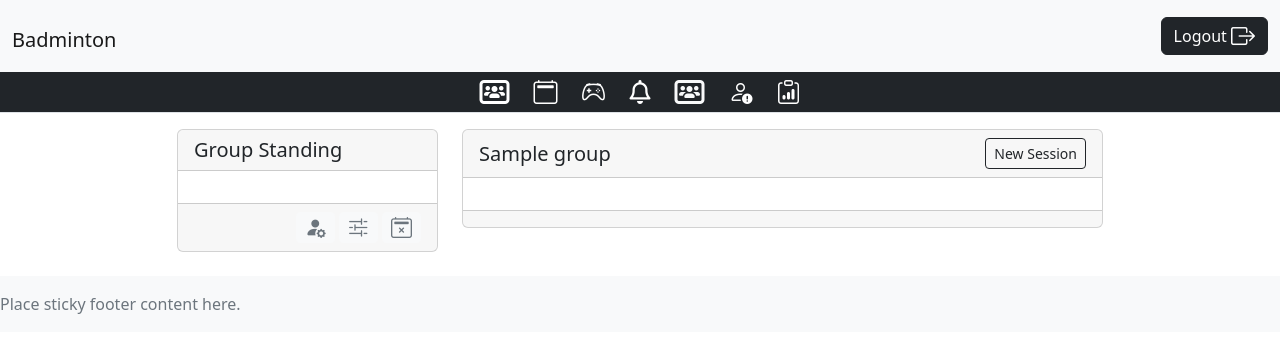
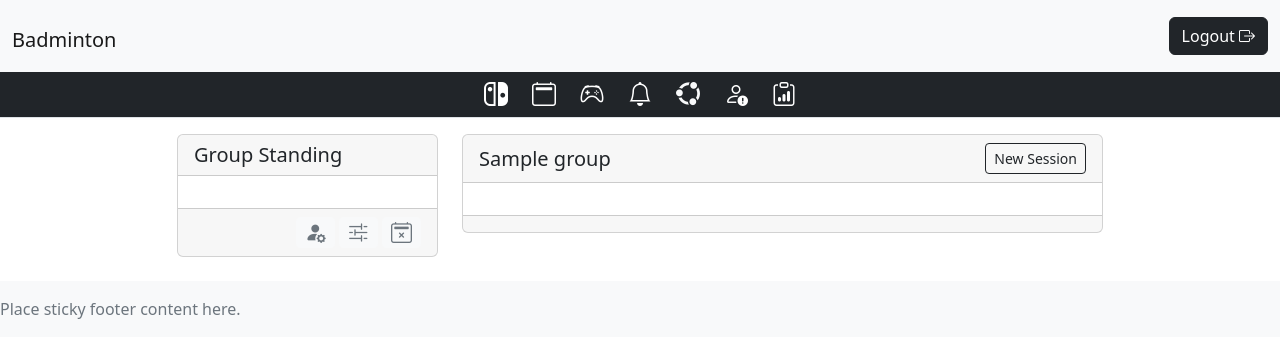
Before and after one commit to Hussain-Naik/PP4-MyGameStats, a Django app: page /events/groups/1/ in a window 1280 px wide. Shown: the top 358 px of the page. Run offline with Django 4.2, Linux system fonts and the light colour scheme; a user stored in the database is signed in; tables that the repository leaves empty hold one stand-in row (values such as "Sample post"); data that the repository does not hold is empty; some libraries are stand-ins or nearby versions.

Commit message:
Fix replace fontawesome icons to bootstrap icons

```diff
--- a/templates/navbar.html
+++ b/templates/navbar.html
@@ -15,11 +15,11 @@
             {% endif %}
             {% if request.user.is_authenticated %}
             <a href="{% url 'account_logout' %}" class="btn btn-dark btn-md">
-                Logout <i class="bi bi-box-arrow-right fa-xl"></i>
+                Logout <i class="bi bi-box-arrow-right h6"></i>
             </a>
             {% else %}
             <a class="btn btn-dark btn-md" href="{% url 'account_login' %}">
-                Login <i class="bi bi-box-arrow-in-right fa-xl"></i>
+                Login <i class="bi bi-box-arrow-in-right h6"></i>
             </a>
             {% endif %}
             </div>
@@ -32,33 +32,33 @@
         <div class="container-fluid">
             <ul class="navbar-nav d-flex flex-row mx-auto gap-3">
                 <li class="nav-item me-3 me-lg-0" >
-                    <a class="nav-link mx-1 text-white" href="{% url 'groups' %}" data-bs-toggle="tooltip" data-bs-title="Default tooltip"><i class="fa-solid fa-users-rectangle fa-xl"></i></a>
+                    <a class="nav-link mx-1 text-white" href="{% url 'groups' %}" data-bs-toggle="tooltip" data-bs-title="Default tooltip"><i class="bi bi-nintendo-switch h4"></i></a>
                 </li>
                 <li class="nav-item me-3 me-lg-0">
                     {% if '/events/session/' in request.path %}
-                    <a class="nav-link mx-1 text-white" href="{% url 'group_detail' detail_object.get_group_id %}"><i class="bi bi-calendar2 fa-xl"></i></a>
+                    <a class="nav-link mx-1 text-white" href="{% url 'group_detail' detail_object.get_group_id %}"><i class="bi bi-calendar2 h4"></i></a>
                     {% else %}
-                    <a class="nav-link mx-1 text-white" href="{% url 'groups' %}"><i class="bi bi-calendar2 fa-xl"></i></a>
+                    <a class="nav-link mx-1 text-white" href="{% url 'groups' %}"><i class="bi bi-calendar2 h4"></i></a>
                     {% endif %}
                 </li>
                 <li class="nav-item me-3 me-lg-0">
                     {% if '/events/session/game/' in request.path %}
-                    <a class="nav-link mx-1 text-white" href="{% url 'session' detail_object.session.id %}"><i class="bi bi-controller fa-xl"></i></a>
+                    <a class="nav-link mx-1 text-white" href="{% url 'session' detail_object.session.id %}"><i class="bi bi-controller h4"></i></a>
                     {% else %}
-                    <a class="nav-link mx-1 text-white" href="{% url 'groups' %}"><i class="bi bi-controller fa-xl"></i></a>
+                    <a class="nav-link mx-1 text-white" href="{% url 'groups' %}"><i class="bi bi-controller h4"></i></a>
                     {% endif %}
                 </li>
                 <li class="nav-item me-3 me-lg-0">
-                    <a class="nav-link mx-1 text-white" href="{% url 'list_invites' %}"><i class="fa-regular fa-bell fa-xl"></i></a>
+                    <a class="nav-link mx-1 text-white" href="{% url 'list_invites' %}"><i class="bi bi-bell h4"></i></a>
                 </li>
                 <li class="nav-item me-3 me-lg-0">
-                    <a class="nav-link mx-1 link-light" href="{% url 'search_profile' %}"><i class="fa-solid fa-users-rectangle fa-xl"></i></a>
+                    <a class="nav-link mx-1 link-light" href="{% url 'search_profile' %}"><i class="bi bi-ubuntu h4"></i></a>
                 </li>
                 <li class="nav-item me-3 me-lg-0">
-                    <a class="nav-link mx-1 text-white" href="{% url 'list_request' %}"><i class="bi bi-person-exclamation fa-xl"></i></a>
+                    <a class="nav-link mx-1 text-white" href="{% url 'list_request' %}"><i class="bi bi-person-exclamation h4"></i></a>
                 </li>
                 <li class="nav-item me-3 me-lg-0">
-                    <a class="nav-link mx-1 text-white" href="{% url 'profile' %}"><i class="bi bi-clipboard-data fa-xl"></i></a>
+                    <a class="nav-link mx-1 text-white" href="{% url 'profile' %}"><i class="bi bi-clipboard-data h4"></i></a>
                 </li>
             </ul>
         </div>
```
